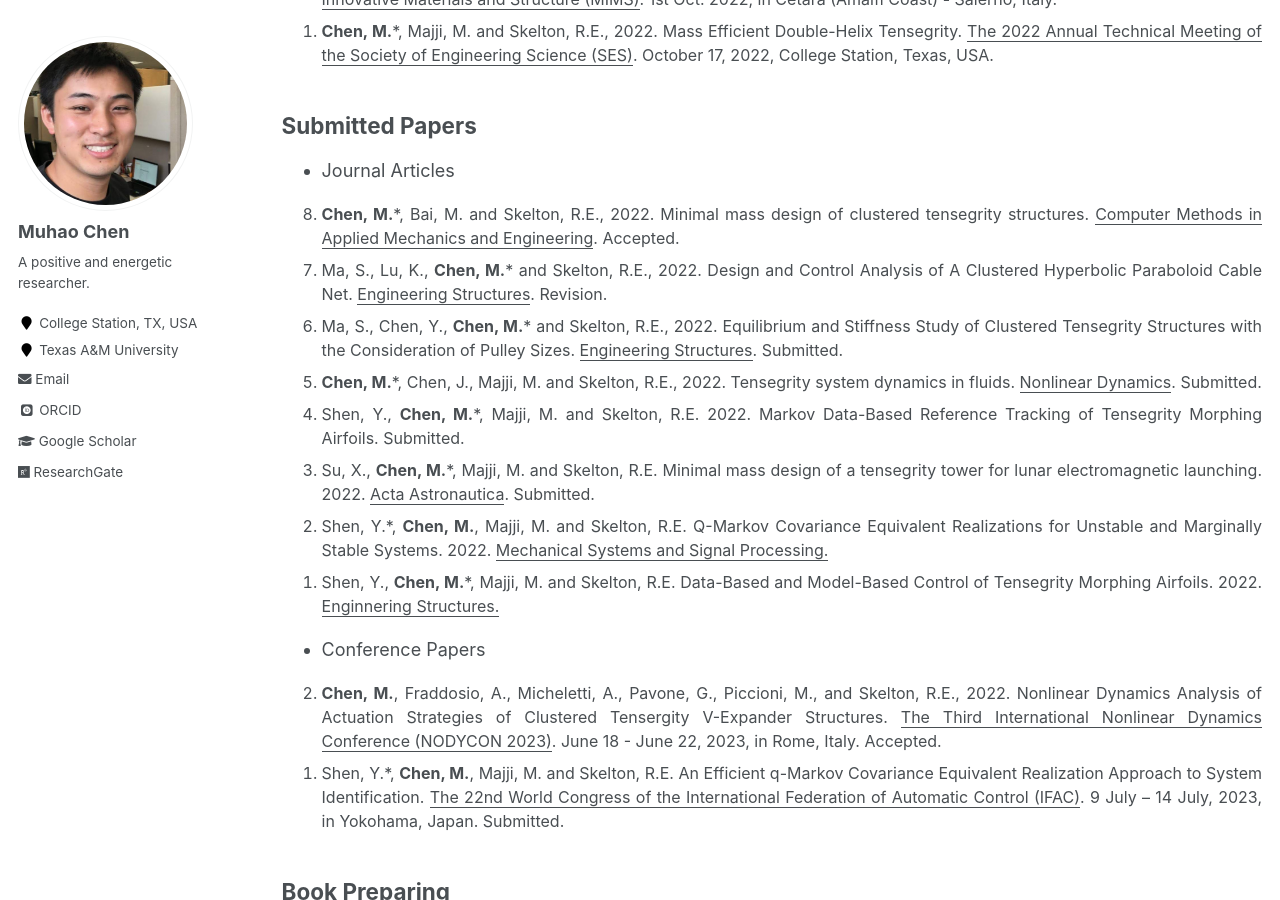
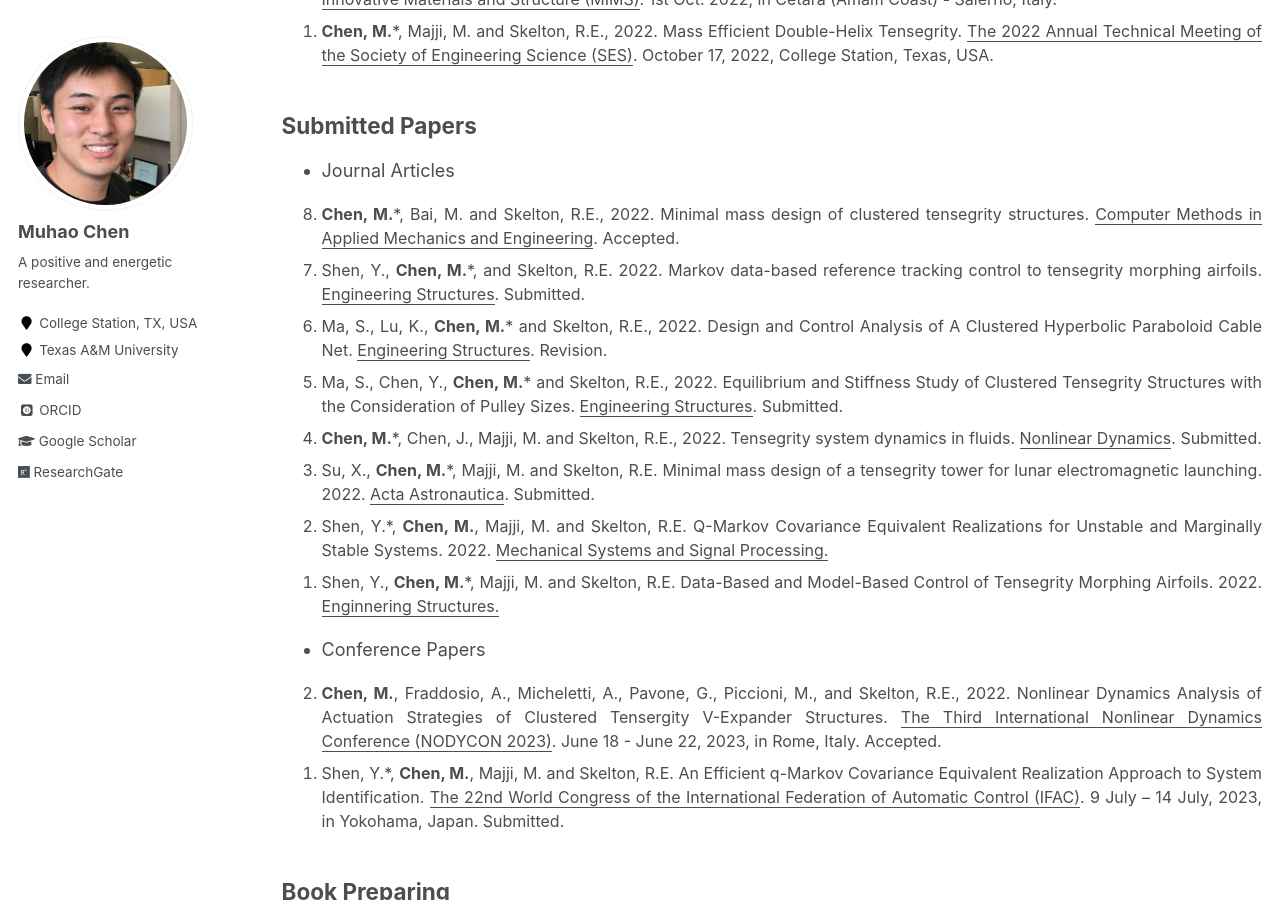
Before and after one commit to Muhao-Chen/muhao-chen.github.io, a Jekyll site: the page built from _pages/publication.md, in a window 1280 px wide and 900 px high, scrolled down 1655 px. Built offline with Jekyll 4.4.1, drawn with Linux system fonts in a browser that asks for light colours; some web fonts are replaced.

Commit message:
Update publication.md

```diff
--- a/_pages/publication.md
+++ b/_pages/publication.md
@@ -56,10 +56,10 @@ toc: true
 <font size=3>
 <ol reversed>
 <li> <strong>Chen, M.</strong>*, Bai, M. and Skelton, R.E., 2022. Minimal mass design of clustered tensegrity structures. <u>Computer Methods in Applied Mechanics and Engineering</u>. Accepted. </li>
+<li> Shen, Y., <strong>Chen, M.</strong>*, and Skelton, R.E. 2022. Markov data-based reference tracking control to tensegrity morphing airfoils. <u>Engineering Structures</u>. Submitted. </li>
 <li> Ma, S., Lu, K., <strong>Chen, M.</strong>* and Skelton, R.E., 2022. Design and Control Analysis of A Clustered Hyperbolic Paraboloid Cable Net. <u>Engineering Structures</u>. Revision. </li>
 <li> Ma, S., Chen, Y., <strong>Chen, M.</strong>* and Skelton, R.E., 2022. Equilibrium and Stiffness Study of Clustered Tensegrity Structures with the Consideration of Pulley Sizes. <u>Engineering Structures</u>. Submitted. </li>
 <li> <strong>Chen, M.</strong>*, Chen, J., Majji, M. and Skelton, R.E., 2022. Tensegrity system dynamics in fluids. <u>Nonlinear Dynamics</u>. Submitted. </li>
-<li> Shen, Y., <strong>Chen, M.</strong>*, Majji, M. and Skelton, R.E. 2022. Markov Data-Based Reference Tracking of Tensegrity Morphing Airfoils. Submitted. </li>
 <li> Su, X., <strong>Chen, M.</strong>*, Majji, M. and Skelton, R.E. Minimal mass design of a tensegrity tower for lunar electromagnetic launching. 2022. <u>Acta Astronautica</u>. Submitted. </li>
 <li> Shen, Y.*, <strong>Chen, M.</strong>, Majji, M. and Skelton, R.E. Q-Markov Covariance Equivalent Realizations for Unstable and Marginally Stable Systems. 2022. <u>Mechanical Systems and Signal Processing. </u>  </li>
 <li> Shen, Y., <strong>Chen, M.</strong>*, Majji, M. and Skelton, R.E. Data-Based and Model-Based Control of Tensegrity Morphing Airfoils. 2022. <u>Enginnering Structures.</u> </li>
```
